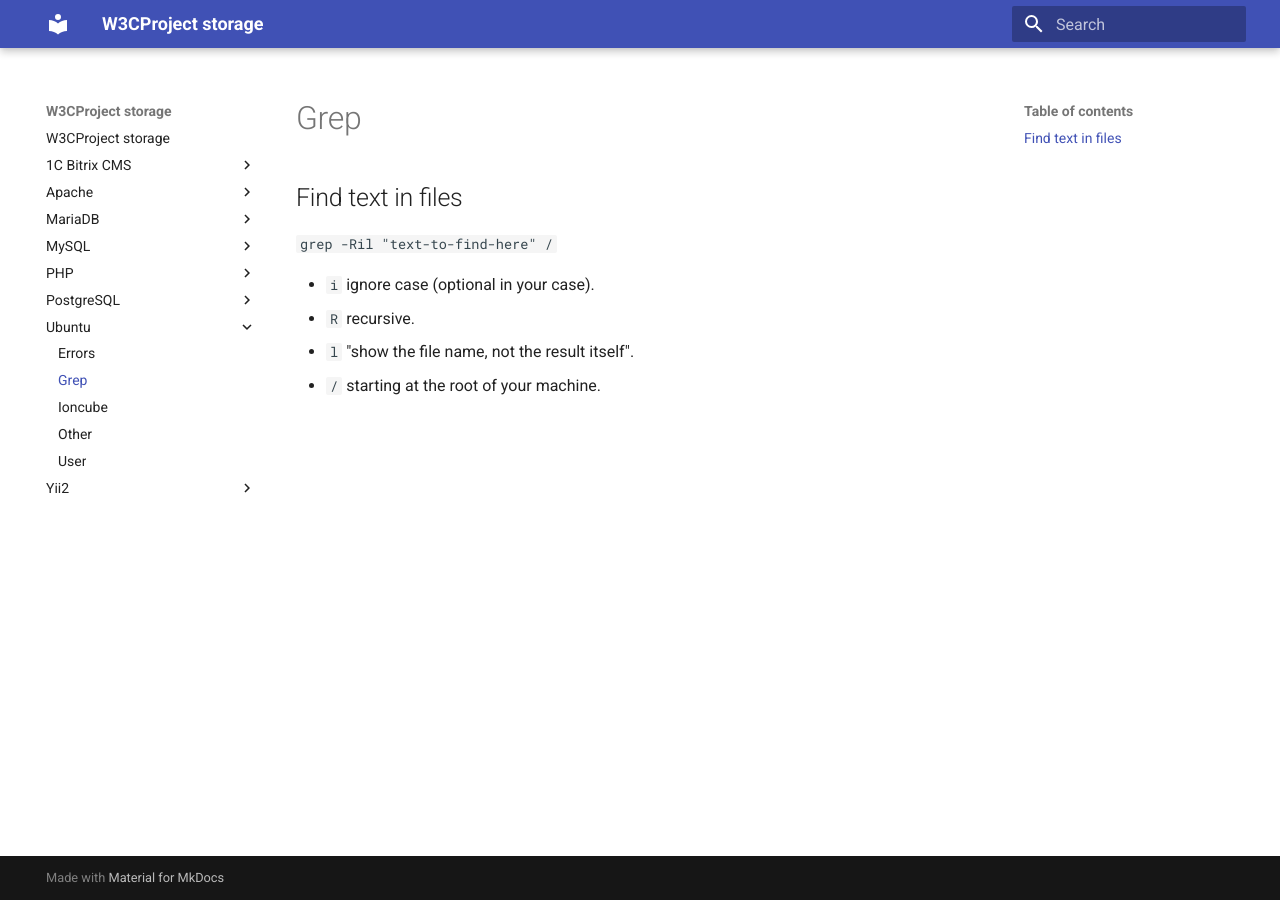
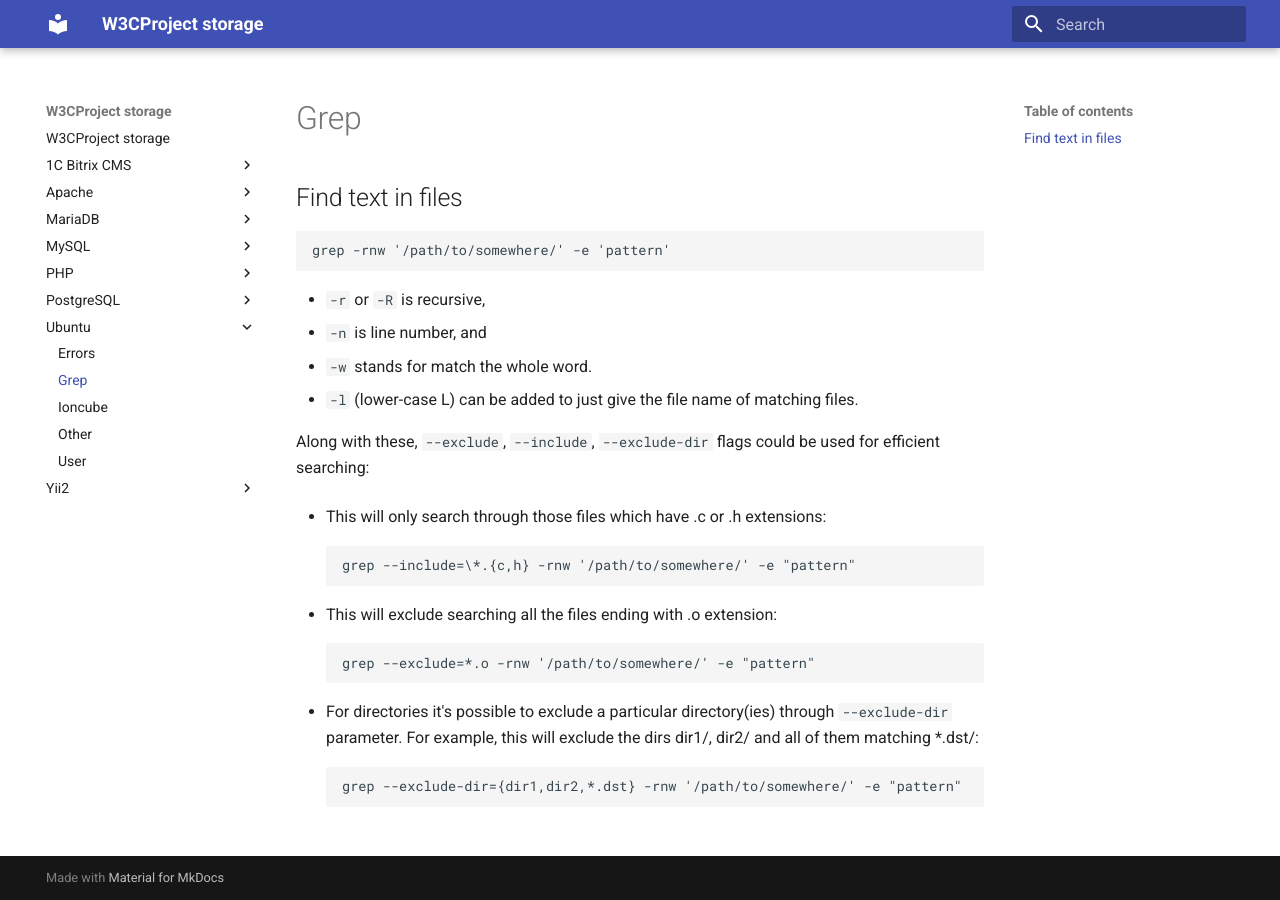
Before and after one commit to w3cproject/docs-storage, an MkDocs documentation site: the page built from docs/Ubuntu/grep.md, in a window 1280 px wide. Built offline with MkDocs 1.6.1 and Material for MkDocs 9.7.7, drawn with Linux system fonts in a browser that asks for light colours.

Commit message:
update user and grep

```diff
--- a/docs/Ubuntu/grep.md
+++ b/docs/Ubuntu/grep.md
@@ -1,8 +1,22 @@
 ## Find text in files
 
-`grep -Ril "text-to-find-here" /`
+    grep -rnw '/path/to/somewhere/' -e 'pattern'
 
-- `i` ignore case (optional in your case).
-- `R` recursive.
-- `l` "show the file name, not the result itself".
-- `/` starting at the root of your machine.
+- `-r` or `-R` is recursive,
+- `-n` is line number, and
+- `-w` stands for match the whole word.
+- `-l` (lower-case L) can be added to just give the file name of matching files.
+
+Along with these, `--exclude`, `--include`, `--exclude-dir` flags could be used for efficient searching:
+
+- This will only search through those files which have .c or .h extensions:
+
+        grep --include=\*.{c,h} -rnw '/path/to/somewhere/' -e "pattern"
+
+- This will exclude searching all the files ending with .o extension:
+
+        grep --exclude=*.o -rnw '/path/to/somewhere/' -e "pattern"
+
+- For directories it's possible to exclude a particular directory(ies) through `--exclude-dir` parameter. For example, this will exclude the dirs dir1/, dir2/ and all of them matching *.dst/:
+
+        grep --exclude-dir={dir1,dir2,*.dst} -rnw '/path/to/somewhere/' -e "pattern"
```
Also changed, not shown: docs/Ubuntu/user.md (+12 -4 lines).
